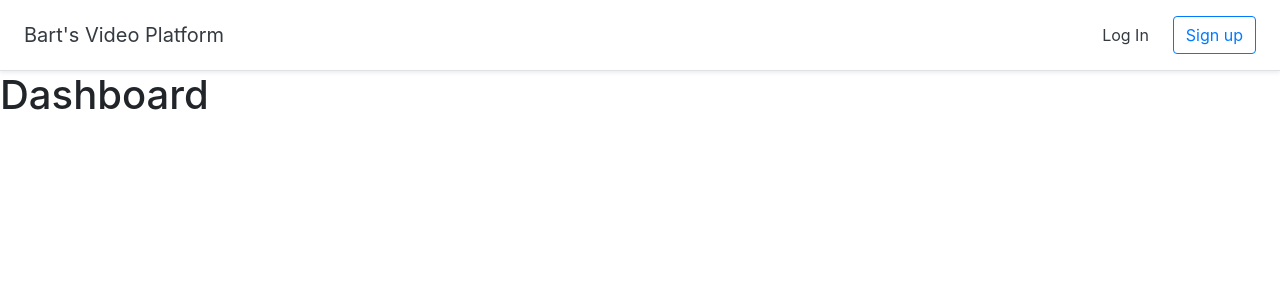
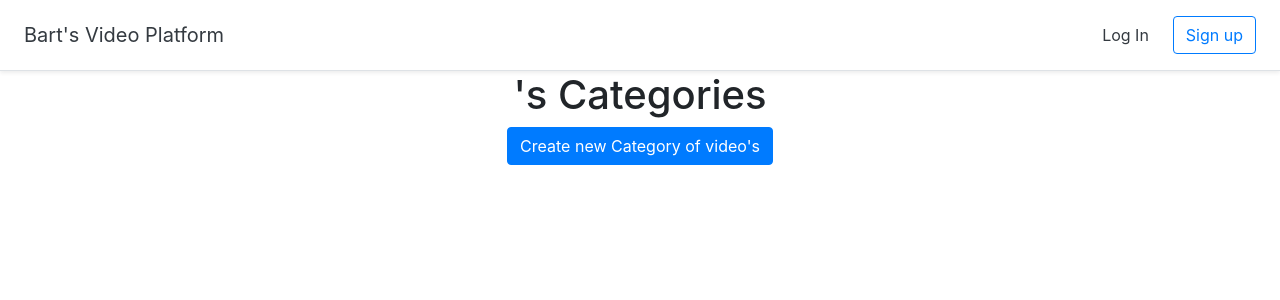
Before and after one commit to bartoszper/Django-Share-Videos-App, a Django app: page /dashboard/ in a window 1280 px wide. Shown: the top 300 px of the page. Run offline with Django 3.2, Linux system fonts and the light colour scheme; some libraries are stand-ins or nearby versions.

Commit message:
Styling html

```diff
--- a/video/main/templates/main/add_video.html
+++ b/video/main/templates/main/add_video.html
@@ -72,5 +72,8 @@
             }
         </script>
     </div>
+    <br>
+
+    <a href="{% url 'dashboard' %}" class="btn btn-primary">Dashboard</a>
 </div>
 {% endblock %}
--- a/video/main/templates/main/base.html
+++ b/video/main/templates/main/base.html
@@ -16,7 +16,7 @@
     <h5 class="my-0 mr-md-auto font-weight-normal"><a href="{% url 'home' %}" class="text-dark">Bart's Video Platform</a></h5>
     <nav class="my-2 my-md-0 mr-md-3">
       {% if user.is_authenticated %}
-      <a class="p-2 text-dark" href="#">Dashboard</a>
+      <a class="p-2 text-dark" href="{% url 'dashboard' %}">Dashboard</a>
       <a class="p-2 text-dark" href="{% url 'logout' %}">Log Out</a>
       {% else %}
       <a class="p-2 text-dark" href="{% url 'login' %}">Log In</a>
--- a/video/main/templates/main/dashboard.html
+++ b/video/main/templates/main/dashboard.html
@@ -1,5 +1,37 @@
 {% extends 'main/base.html' %}
 
 {% block content %}
-<h1>Dashboard</h1>
+<div class="container">
+    <div class="text-center">
+        <h1>{{ user.username }}'s Categories</h1>
+        <a href="{% url 'create_category' %}" class="btn btn-primary">Create new Category of video's</a>
+    </div>
+
+    {% for cat in category %}
+
+    <h2><a href="{% url 'detail_category' cat.id %}">{{ cat.title }}</a></h2>
+    <br>
+    <a href="{% url 'delete_category' cat.id %}" class="btn btn-danger">Delete</a>
+    <a href="{% url 'update_category' cat.id %}" class="btn btn-primary">Edit</a>
+    <a href="{% url 'add_video' cat.id %}" class="btn btn-primary">Add video</a>
+    <hr>
+        <div class="row">
+
+            {% for video in cat.video_set.all %}
+
+            <div class="col-md-4 mt-3">
+                <div class="card mb-4 shadow-sm">
+                     <iframe width="100%" height="225" src="https://www.youtube.com/embed/{{ video.youtube_id }}" frameborder="0" allow="accelerometer; autoplay; clipboard-write; encrypted-media; gyroscope; picture-in-picture" allowfullscreen>
+                     </iframe>
+                     <div class="card-body">
+                         <p class="card-text">{{ video.title }}</p>
+                     </div>
+                 </div>
+             </div>
+            {% endfor %}
+
+        </div>
+    {% endfor %}
+</div>
+
 {% endblock %}
--- a/video/main/templates/main/delete_category.html
+++ b/video/main/templates/main/delete_category.html
@@ -11,5 +11,6 @@
     </form>
     <br>
 
+    <a href="{% url 'dashboard' %}" class="btn btn-primary">Dashboard</a>
 </div>
 {% endblock %}
```
Also changed, not shown: video/main/templates/main/create_category.html (+9 -1 lines), video/main/templates/main/detail_category.html (+26 -0 lines), video/main/templates/main/home.html (+10 -1 lines), video/main/templates/main/update_category.html (+14 -1 lines).
